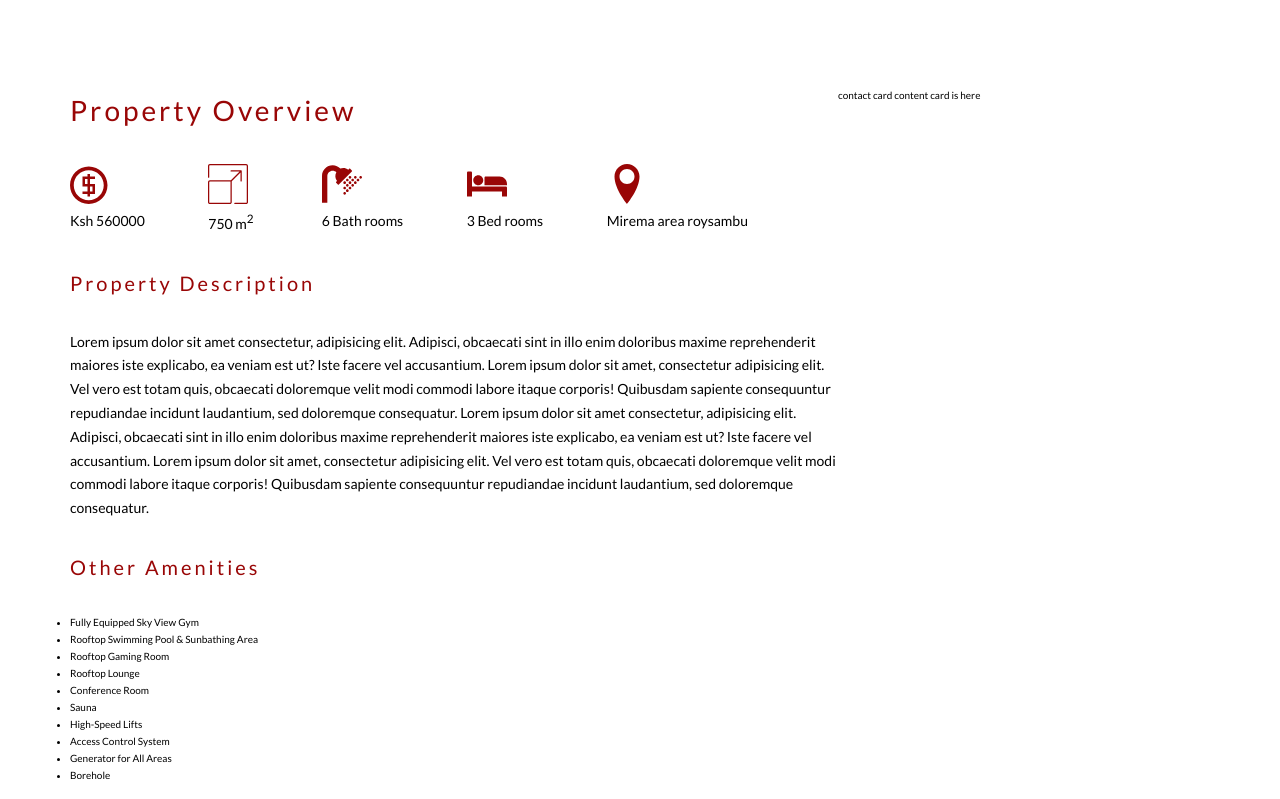
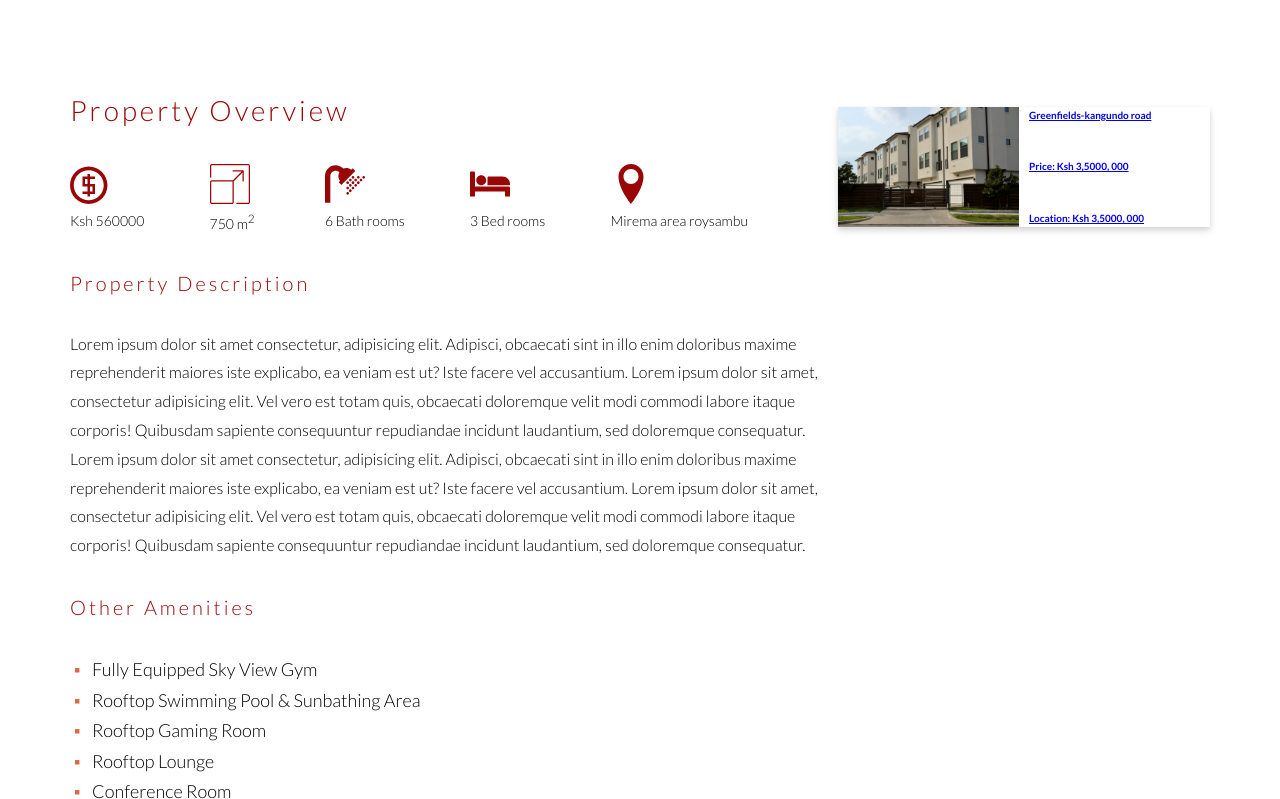
Before and after one commit to francis-mwas/RealtorAppTemplates, a website: page details.html in a window 1280 px wide. Shown: the part 943-1742 px from the top of the page. Drawn offline with Linux system fonts and the light colour scheme.

Commit message:
Finished styling property details main content area

```diff
--- a/details.html
+++ b/details.html
@@ -166,8 +166,23 @@
                     </ul>
                 </div>
             </div>
-    <div class="property-details__contact-card">
-        contact card content card is here
+            <div class="property-details__side">
+                <a href="properties.html">
+                    <div class="property-details__side-content">
+
+                        <div class="property-details__side-image">
+                            <img src="img/apart-8.jpg" class="property-details__side-image--item" />
+                        </div>
+                        <div class="property-details__side--text-content">
+                            <h4 class="property-details__side--title">
+                                Greenfields-kangundo road
+                            </h4>
+                            <h4 class="property-details__side--price">Price: Ksh 3,5000, 000</h4>
+                            <h4 class="property-details__side--location">Location: Ksh 3,5000, 000</h4>
+                        </div>
+
+                    </div>
+                </a>
             </div>
         </section>
         <footer class="footer">
--- a/sass/_base.scss
+++ b/sass/_base.scss
@@ -26,6 +26,7 @@ sans-serif;
 $font-display: 'Josefin Sans',
 sans-serif;
 $font-color-1: whitesmoke;
+$default-font-weight: 300;
 
 // media queries break points
 $bp-medium: 50em; // 800px;
--- a/sass/_details.scss
+++ b/sass/_details.scss
@@ -94,7 +94,7 @@
     &__heading {
         font-size: 2.8rem;
         letter-spacing: .3rem;
-        font-weight: 400;
+        font-weight: $default-font-weight;
     }
 
     &__share {
@@ -106,8 +106,7 @@
 
         h4 {
             font-size: 1.7rem;
-            // color:#717171;
-            // color: #b0b0b0;
+            font-weight: $default-font-weight;
             color: $color-grey-light-2;
         }
     }
@@ -126,7 +125,7 @@
         &--title {
             font-size: 2.8rem;
             letter-spacing: .3rem;
-            font-weight: 400;
+            font-weight: $default-font-weight;
             margin-bottom: 3rem;
             color: $color-secondary;
         }
@@ -134,7 +133,7 @@
         &--desc-title {
             font-size: 2rem;
             letter-spacing: .3rem;
-            font-weight: 400;
+            font-weight: $default-font-weight;
             margin-bottom: 3rem;
             color: $color-secondary;
         }
@@ -147,17 +146,65 @@
     }
 
     &__text {
-        font-size: 1.4rem;
+        font-size: 1.6rem;
         margin-bottom: 3rem;
+        line-height: 1.8em;
+        font-weight: $default-font-weight;
     }
 
     &__amenities {
-        &__amenities-list {
+        &-list {
             list-style: none;
+            font-size: 1.8rem;
+            margin-left: 2.2rem;
+
 
             &--item {
-                font-size: 3rem;
+                font-weight: $default-font-weight;
             }
+
+            &--item::before {
+                content: "▪";
+                color: $color-grey-light-1;
+                font-weight: bold;
+                display: inline-block;
+                width: 1em;
+                margin-left: -1em;
+            }
+        }
+
+    }
+
+    &__side {
+        // background-color: orangered;
+        padding-top: 2rem;
+
+        &-content {
+            display: grid;
+            grid-template-columns: minmax(6rem, 1fr) 1fr;
+            grid-gap: 1rem;
+            box-shadow: 0 .4rem .8rem 0 rgba(0, 0, 0, .12),
+                0 .2rem .4rem 0 rgba(0, 0, 0, .08);
+        }
+
+        &--text-content {
+            display: flex;
+            flex-direction: column;
+            justify-content: space-between;
+        }
+    }
+
+    &__side-image {
+        &--item {
+            display: block;
+            object-fit: fill;
+            width: 100%;
+            height: 100%;
+        }
+
+        &--item:hover {
+            opacity: 0.9;
+            filter: brightness(50%);
         }
     }
 }
@@ -168,10 +215,12 @@
         height: 4rem;
         fill: #990606;
         margin-right: 1rem;
+
     }
 
     &__icon--text {
         font-size: 1.4rem;
         margin-bottom: 3rem;
+        font-weight: $default-font-weight;
     }
 }
--- a/sass/_properties-section.scss
+++ b/sass/_properties-section.scss
@@ -9,7 +9,6 @@
 }
 
 .properties-section {
-    // background-color: $tertiary-color;
     padding: 5rem;
 
     grid-column: full-start / full-end;
```
Also changed, not shown: css/style.css. Lines whose indentation alone changed are shown as unchanged.
